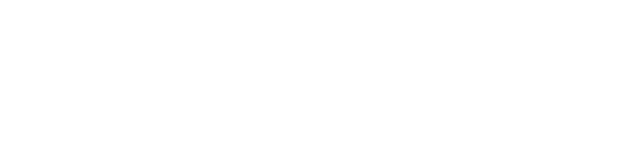
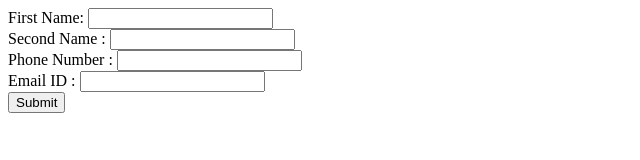
Before and after one commit to acciojob/form-login-2-Rudranil8, a website: page main.html in a window 1280 px wide. Shown: the whole page, without its empty margins (0-640 px from the left). Drawn offline with Linux system fonts and the light colour scheme.

Commit message:
created a submission

```diff
--- a/main.html
+++ b/main.html
@@ -10,7 +10,13 @@
 	<!-- the entire body must be written by student -->
     <script type="text/javascript" src="./script.js">
 </script>
-
+<form>
+	First Name: <input type="text" name="name"><br>
+	Second Name : <input type="text" name="name"><br>
+	Phone Number : <input type="number"><br>
+	Email ID : <input type="email"><br>
+	<button type="submit">Submit</button>
+</form>
 </body>
 
 </html>
```
